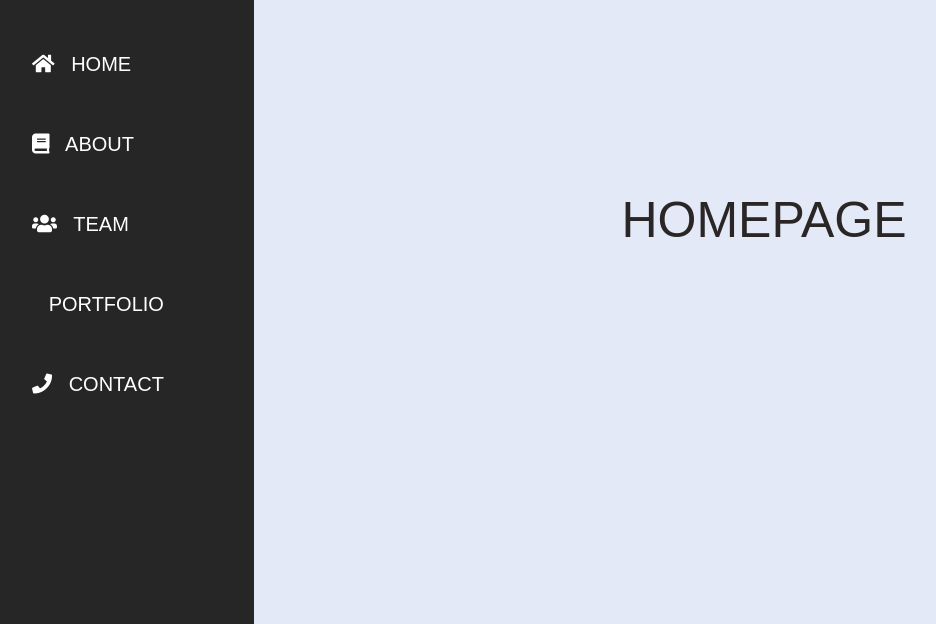
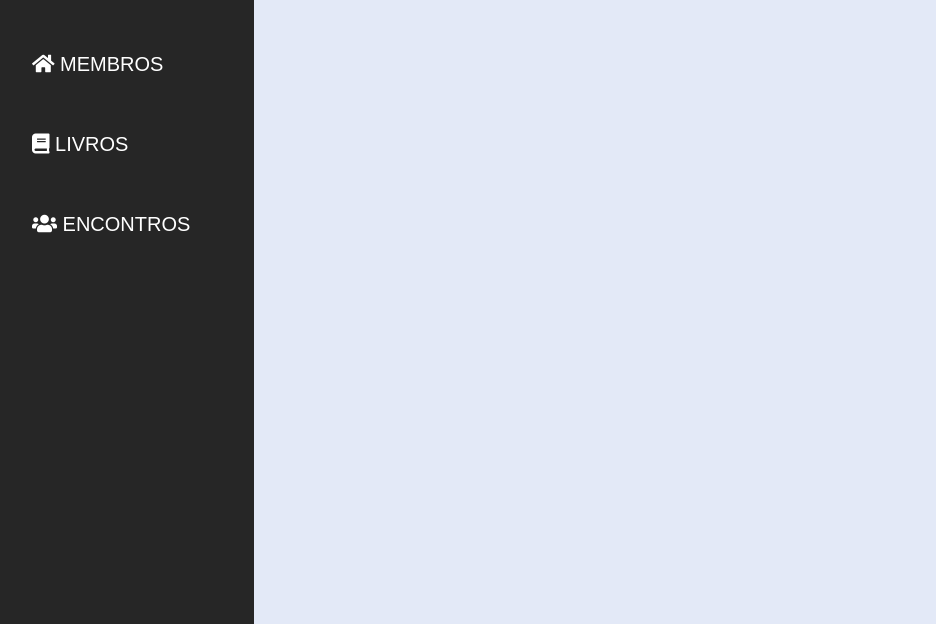
Before and after one commit to yuriossugui/projetoClubeLeitura, a PHP site: template app/views/master.php in a window 1280 px wide. Shown: the part 176-800 px from the top of the page, without its empty margins (6-942 px from the left). Run offline with PHP 8.4, Linux system fonts and the light colour scheme; the template is opened without the code that fills it, so the values that code supplies are empty.

Commit message:
rota para membros

```diff
--- a/app/views/master.php
+++ b/app/views/master.php
@@ -16,33 +16,28 @@
 </head>
 
 <body>
-    <?= $this->section("content") ?>
 
 
     <nav>
 		<ul>
-			<li class="logo"><img alt="" src="https://i.postimg.cc/WzkCM20g/logo1.png"></li>
+			<li class="logo"><img alt="" src="/img/logonew.png"></li>
 			<li>
-				<a href="#"><i class="fa fa-home"></i>   home</a>
+				<a href="/membros"><i class="fa fa-home"></i> Membros</a>
 			</li>
 			<li>
-				<a href="#"><i class="fa fa-book"></i>   about</a>
+				<a href="/livros"><i class="fa fa-book"></i> Livros</a>
 			</li>
 			<li>
-				<a href="#"><i class="fa fa-users"></i>   Team</a>
-			</li>
-			<li>
-				<a href="#"><i class="fa fa-picture-o"></i>   portfolio</a>
-			</li>
-			<li>
-				<a href="#"><i class="fa fa-phone"></i>   contact</a>
+				<a href="/encontros"><i class="fa fa-users"></i> Encontros</a>
 			</li>
 		</ul>
 	</nav>
 	<div class="wrapper">
 		<div class="section">
 			<div class="box-area">
-				<h2 style="color: #2b2626">Homepage</h2>
+
+				<?= $this->section("content") ?>
+
 			</div>
 		</div>
 	</div>
--- /dev/null
+++ b/app/views/membro.php
@@ -0,0 +1,3 @@
+<?php $this->layout("master"); ?>
+
+<h3>entrei aqui</h3>
--- a/routes/router.php
+++ b/routes/router.php
@@ -26,6 +26,7 @@ function load(string $controller, string $action)
 
 $router = [
   "GET" => [
+    '/membros'=>fn()=>load('MembroController','index'),
     "/" => fn () => load("HomeController", "index"),
     "/contact" => fn () => load("ContactController", "index"),
   ],
```
Also changed, not shown: app/controllers/MembroController.php (added, +11 -0 lines), public/img/logonew.png (added).
